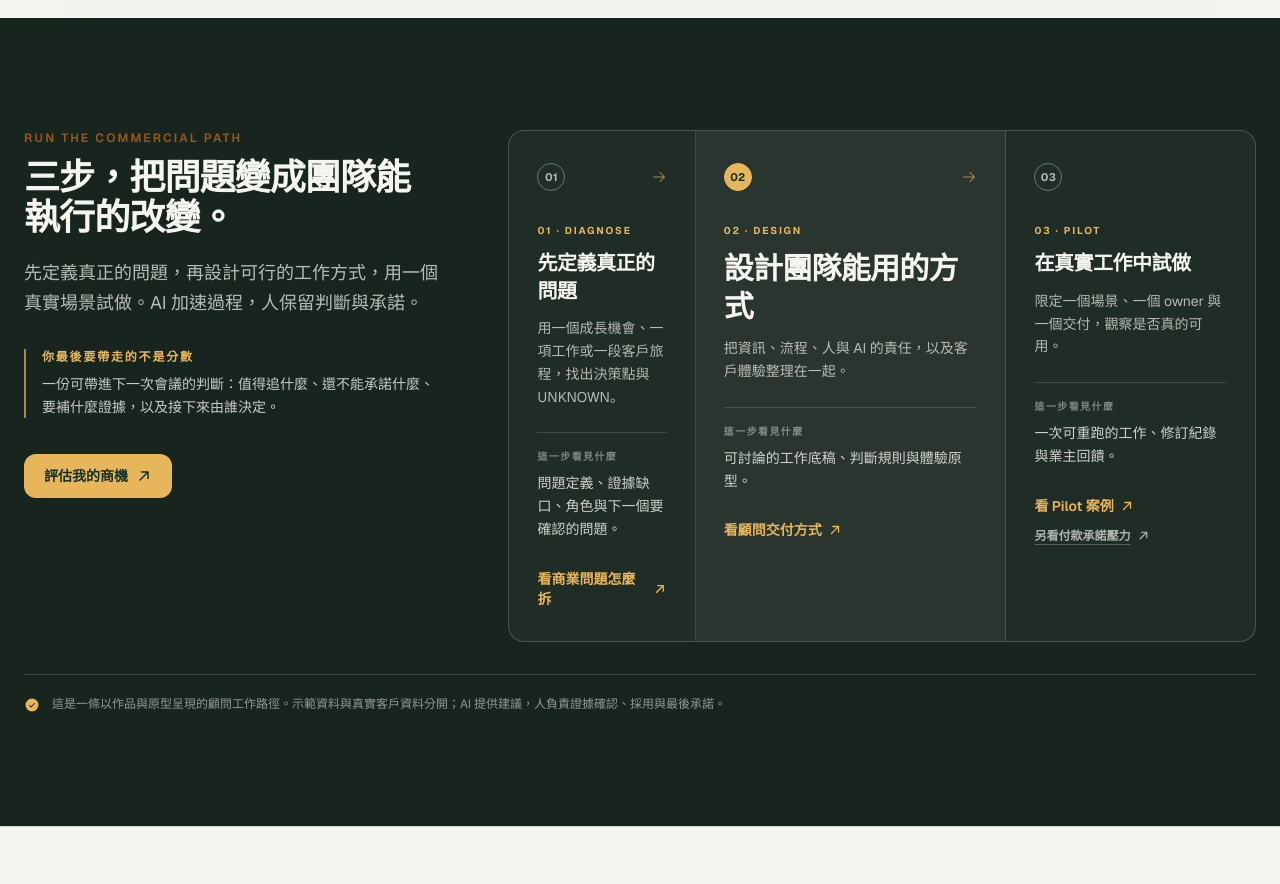
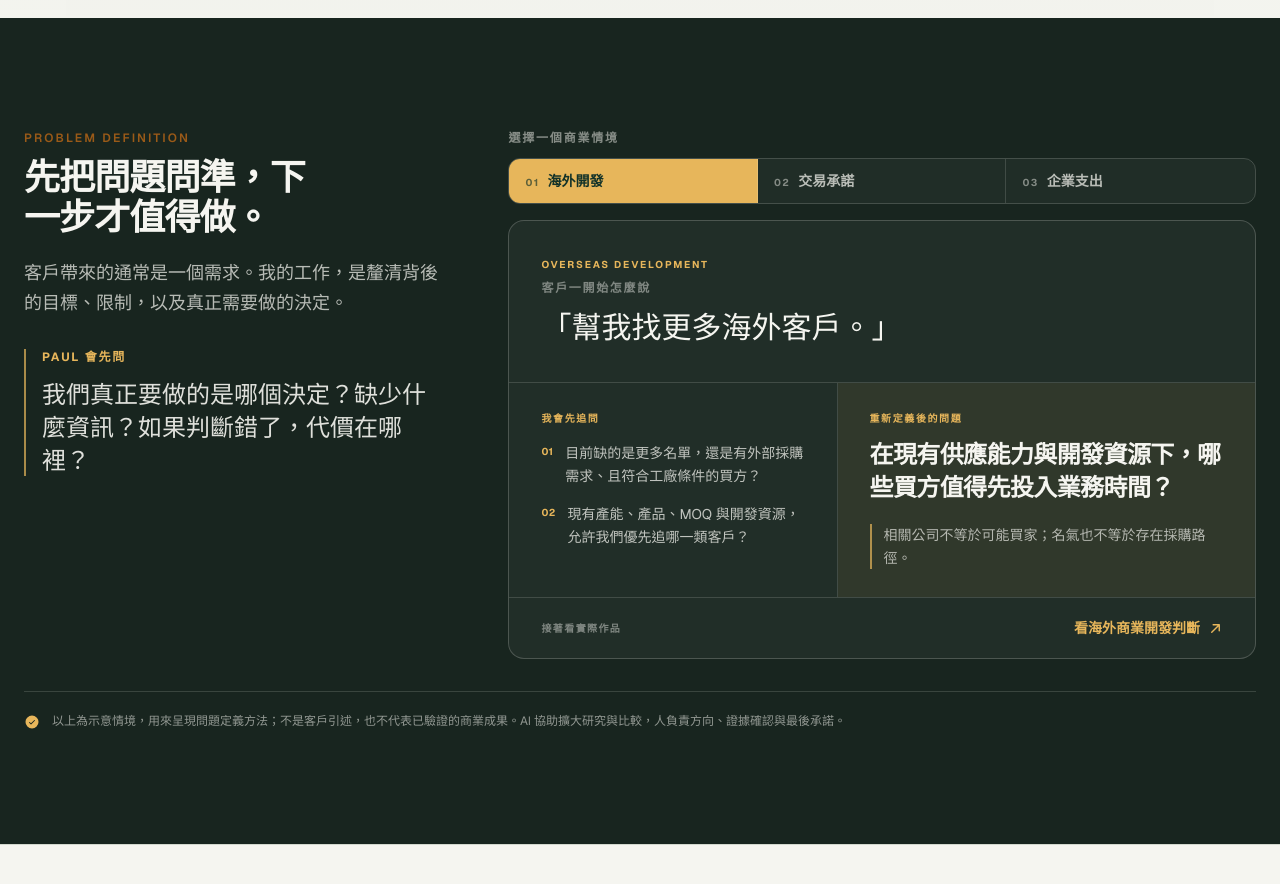
Before and after one commit to apchen1978/pauls-tradecraft, a React (Vite) app: page / in a window 1280 px wide. Shown: the part 3600-4484 px from the top of the page. Built offline with nearby package versions, Linux system fonts and the light colour scheme.

Commit message:
feat(site): showcase problem-definition judgment

```diff
--- a/src/components/ConnectedCase.jsx
+++ b/src/components/ConnectedCase.jsx
@@ -1,83 +1,107 @@
-import { ArrowRight, ArrowUpRight, CheckCircle } from "@phosphor-icons/react";
+import { useEffect, useState } from "react";
+import { ArrowUpRight, CheckCircle } from "@phosphor-icons/react";
 import { useLang } from "../i18n.jsx";
 
 export default function ConnectedCase() {
-  const { t } = useLang();
+  const { lang, t } = useLang();
   const content = t.connectedCase;
+  const [activeIndex, setActiveIndex] = useState(0);
+  const scenario = content.scenarios[activeIndex];
+
+  useEffect(() => {
+    setActiveIndex(0);
+  }, [lang]);
 
   return (
     <section id="connected-case" aria-labelledby="connected-case-heading" className="scroll-mt-24 border-b border-line bg-ink text-bone">
       <div className="mx-auto max-w-7xl px-4 py-20 md:px-6 md:py-28">
         <div className="grid gap-10 lg:grid-cols-[0.72fr_1.28fr] lg:gap-16">
-          <div className="max-w-xl">
+          <div className="max-w-xl lg:sticky lg:top-28 lg:self-start">
             <p className="eyebrow text-gold">{content.eyebrow}</p>
-            <h2 id="connected-case-heading" className="mt-3 text-3xl font-bold tracking-tight text-bone md:text-4xl">{content.headline}</h2>
+            <h2 id="connected-case-heading" className="mt-3 max-w-[12ch] text-3xl font-bold tracking-tight text-bone md:text-4xl">
+              {content.headline}
+            </h2>
             <p className="mt-5 text-base leading-relaxed text-bone/72 md:text-lg">{content.intro}</p>
 
             <div className="mt-8 border-l-2 border-gold/70 pl-4">
-              <p className="text-xs font-bold uppercase tracking-[0.15em] text-gold">{content.takeawayLabel}</p>
-              <p className="mt-2 text-sm leading-relaxed text-bone/80">{content.takeaway}</p>
+              <p className="text-xs font-bold uppercase tracking-[0.15em] text-gold">{content.framingLabel}</p>
+              <p
+                className="mt-3 max-w-[34ch] text-xl leading-snug text-bone/90 md:text-2xl"
+                style={{ fontFamily: 'Georgia, "Times New Roman", "Noto Serif TC", "PMingLiU", serif' }}
+              >
+                {content.framing}
+              </p>
+            </div>
           </div>
 
-            <a
-              href={content.assessHref}
-              target="_blank"
-              rel="noopener noreferrer"
-              className="mt-9 inline-flex items-center gap-2 rounded-field bg-gold px-5 py-3 text-sm font-bold text-pine transition-colors hover:bg-[#f2be61]"
+          <div className="min-w-0">
+            <p className="text-xs font-bold uppercase tracking-[0.15em] text-bone/50">{content.scenarioLabel}</p>
+            <div className="mt-3 grid grid-cols-1 overflow-hidden rounded-field border border-bone/20 sm:grid-cols-3" role="group" aria-label={content.scenarioLabel}>
+              {content.scenarios.map((item, index) => {
+                const isActive = activeIndex === index;
+                return (
+                  <button
+                    key={item.id}
+                    type="button"
+                    aria-pressed={isActive}
+                    onClick={() => setActiveIndex(index)}
+                    className={`border-b border-bone/15 px-4 py-3 text-left text-sm font-bold transition-colors last:border-b-0 sm:border-b-0 sm:border-r sm:last:border-r-0 ${
+                      isActive ? "bg-gold text-pine" : "bg-bone/[0.035] text-bone/72 hover:bg-bone/[0.08] hover:text-bone"
+                    }`}
                   >
-              {content.assessCta}
-              <ArrowUpRight size={16} weight="bold" aria-hidden="true" />
-            </a>
+                    <span className="mr-2 text-[10px] tracking-[0.14em] opacity-65">0{index + 1}</span>
+                    {item.tab}
+                  </button>
+                );
+              })}
             </div>
 
-          <ol className="grid gap-0 overflow-hidden rounded-card border border-bone/20 bg-bone/[0.035] md:grid-cols-12 md:divide-x md:divide-bone/15">
-            {content.steps.map((step, index) => (
-              <li
-                key={step.title}
-                className={`relative flex min-w-0 flex-col border-b border-bone/15 px-6 py-7 last:border-b-0 md:border-b-0 md:px-7 md:py-8 ${index === 0 ? "md:col-span-3" : index === 1 ? "bg-bone/[0.045] md:col-span-5" : "md:col-span-4"}`}
+            <article key={scenario.id} className="mt-4 overflow-hidden rounded-card border border-bone/20 bg-bone/[0.045]">
+              <div className="border-b border-bone/15 px-6 py-7 md:px-8 md:py-9">
+                <p className="text-[10px] font-bold uppercase tracking-[0.18em] text-gold">{scenario.eyebrow}</p>
+                <p className="mt-2 text-xs font-bold uppercase tracking-[0.14em] text-bone/45">{content.labels.request}</p>
+                <blockquote
+                  className="mt-3 max-w-[28ch] text-2xl leading-tight text-bone md:text-3xl"
+                  style={{ fontFamily: 'Georgia, "Times New Roman", "Noto Serif TC", "PMingLiU", serif' }}
                 >
-                <div className="flex items-center justify-between gap-3">
-                  <span className={`grid size-7 place-items-center rounded-full border text-[11px] font-bold tracking-wide ${index === 1 ? "border-gold bg-gold text-pine" : "border-bone/35 text-bone/70"}`}>
-                    {String(index + 1).padStart(2, "0")}
-                  </span>
-                  {index < content.steps.length - 1 && <ArrowRight size={16} className="hidden text-gold/70 md:block" aria-hidden="true" />}
+                  {scenario.request}
+                </blockquote>
               </div>
-                <p className="mt-8 text-[10px] font-bold uppercase tracking-[0.18em] text-gold">{step.eyebrow}</p>
-                <h3 className={`mt-3 font-bold tracking-tight text-bone ${index === 1 ? "text-2xl leading-tight md:text-3xl" : "text-xl leading-snug"}`}>{step.title}</h3>
-                <p className="mt-3 text-sm leading-relaxed text-bone/70">{step.question}</p>
-                <div className="mt-6 border-t border-bone/15 pt-4">
-                  <p className="text-[10px] font-bold uppercase tracking-[0.14em] text-bone/45">{content.outputLabel}</p>
-                  <p className="mt-2 text-sm leading-relaxed text-bone/82">{step.output}</p>
-                </div>
-                {step.handoff && (
-                  <div className="mt-5 border-l-2 border-gold/70 bg-gold/[0.06] py-3 pl-3 pr-2">
-                    <p className="text-[10px] font-bold uppercase tracking-[0.14em] text-gold">CDD → PROFIT TEST</p>
-                    <p className="mt-1.5 text-xs leading-relaxed text-bone/78">{step.handoff}</p>
-                  </div>
-                )}
-                <a
-                  href={step.href}
-                  target="_blank"
-                  rel="noopener noreferrer"
-                  className="mt-7 inline-flex items-center gap-1.5 text-sm font-semibold text-gold transition-colors hover:text-bone"
-                >
-                  {step.cta}
-                  <ArrowUpRight size={14} weight="bold" aria-hidden="true" />
-                </a>
-                {step.secondary && (
-                  <a
-                    href={step.secondary.href}
-                    target="_blank"
-                    rel="noopener noreferrer"
-                    className="mt-3 inline-flex items-center gap-1.5 text-xs font-semibold text-bone/68 underline decoration-bone/25 underline-offset-4 transition-colors hover:text-gold"
-                  >
-                    {step.secondary.cta}
-                    <ArrowUpRight size={13} weight="bold" aria-hidden="true" />
-                  </a>
-                )}
+
+              <div className="grid md:grid-cols-[0.88fr_1.12fr]">
+                <div className="border-b border-bone/15 px-6 py-7 md:border-b-0 md:border-r md:px-8">
+                  <p className="text-[10px] font-bold uppercase tracking-[0.16em] text-gold">{content.labels.questions}</p>
+                  <ol className="mt-4 space-y-4">
+                    {scenario.questions.map((question, index) => (
+                      <li key={question} className="flex gap-3 text-sm leading-relaxed text-bone/75">
+                        <span className="mt-0.5 text-[10px] font-bold tracking-wide text-gold">0{index + 1}</span>
+                        <span>{question}</span>
                       </li>
                     ))}
                   </ol>
+                </div>
+
+                <div className="bg-gold/[0.07] px-6 py-7 md:px-8">
+                  <p className="text-[10px] font-bold uppercase tracking-[0.16em] text-gold">{content.labels.reframed}</p>
+                  <h3 className="mt-3 text-xl font-bold leading-snug tracking-tight text-bone md:text-2xl">{scenario.reframed}</h3>
+                  <p className="mt-5 border-l-2 border-gold/70 pl-3 text-sm leading-relaxed text-bone/68">{scenario.insight}</p>
+                </div>
+              </div>
+
+              <div className="flex flex-col gap-4 border-t border-bone/15 px-6 py-5 sm:flex-row sm:items-center sm:justify-between md:px-8">
+                <p className="text-[10px] font-bold uppercase tracking-[0.14em] text-bone/45">{content.labels.next}</p>
+                <a
+                  href={scenario.href}
+                  target={scenario.href.startsWith("http") ? "_blank" : undefined}
+                  rel={scenario.href.startsWith("http") ? "noopener noreferrer" : undefined}
+                  className="inline-flex items-center gap-2 text-sm font-bold text-gold transition-colors hover:text-bone"
+                >
+                  {scenario.cta}
+                  <ArrowUpRight size={15} weight="bold" aria-hidden="true" />
+                </a>
+              </div>
+            </article>
+          </div>
         </div>
 
         <div className="mt-8 flex gap-3 border-t border-bone/15 pt-5 text-xs leading-relaxed text-bone/55">
--- a/src/i18n.jsx
+++ b/src/i18n.jsx
@@ -59,45 +59,63 @@ const dict = {
       ],
     },
     connectedCase: {
-      eyebrow: "RUN THE COMMERCIAL PATH",
-      headline: "三步，把問題變成團隊能執行的改變。",
-      intro: "先定義真正的問題，再設計可行的工作方式，用一個真實場景試做。AI 加速過程，人保留判斷與承諾。",
-      takeawayLabel: "你最後要帶走的不是分數",
-      takeaway: "一份可帶進下一次會議的判斷：值得追什麼、還不能承諾什麼、要補什麼證據，以及接下來由誰決定。",
-      outputLabel: "這一步看見什麼",
-      assessCta: "評估我的商機",
-      assessHref: "https://apchen1978.github.io/commercial-decision-desk/#mode-blank",
-      steps: [
+      eyebrow: "PROBLEM DEFINITION",
+      headline: "先把問題問準，下一步才值得做。",
+      intro: "客戶帶來的通常是一個需求。我的工作，是釐清背後的目標、限制，以及真正需要做的決定。",
+      framingLabel: "PAUL 會先問",
+      framing: "我們真正要做的是哪個決定？缺少什麼資訊？如果判斷錯了，代價在哪裡？",
+      scenarioLabel: "選擇一個商業情境",
+      labels: {
+        request: "客戶一開始怎麼說",
+        questions: "我會先追問",
+        reframed: "重新定義後的問題",
+        next: "接著看實際作品",
+      },
+      scenarios: [
         {
-          eyebrow: "01 · DIAGNOSE",
-          title: "先定義真正的問題",
-          question: "用一個成長機會、一項工作或一段客戶旅程，找出決策點與 UNKNOWN。",
-          output: "問題定義、證據缺口、角色與下一個要確認的問題。",
-          cta: "看商業問題怎麼拆",
-          href: "#capabilities",
+          id: "overseas",
+          tab: "海外開發",
+          eyebrow: "OVERSEAS DEVELOPMENT",
+          request: "「幫我找更多海外客戶。」",
+          questions: [
+            "目前缺的是更多名單，還是有外部採購需求、且符合工廠條件的買方？",
+            "現有產能、產品、MOQ 與開發資源，允許我們優先追哪一類客戶？",
+          ],
+          reframed: "在現有供應能力與開發資源下，哪些買方值得先投入業務時間？",
+          insight: "相關公司不等於可能買家；名氣也不等於存在採購路徑。",
+          cta: "看海外商業開發判斷",
+          href: "#global-business-development",
         },
         {
-          eyebrow: "02 · DESIGN",
-          title: "設計團隊能用的方式",
-          question: "把資訊、流程、人與 AI 的責任，以及客戶體驗整理在一起。",
-          output: "可討論的工作底稿、判斷規則與體驗原型。",
-          cta: "看顧問交付方式",
-          href: "#capabilities",
+          id: "deal",
+          tab: "交易承諾",
+          eyebrow: "DEAL COMMITMENT",
+          request: "「這張訂單毛利很好，可以接吧？」",
+          questions: [
+            "付款何時進來？工廠何時要付款？",
+            "交付、驗收與違約責任由誰控制？",
+          ],
+          reframed: "在收款、交付與責任條件尚未確認前，哪些承諾可以做，哪些必須等？",
+          insight: "表面毛利不會自動消除現金、交付與證據風險。",
+          cta: "看商務決策工作台",
+          href: "https://apchen1978.github.io/commercial-decision-desk/#mode-sample",
         },
         {
-          eyebrow: "03 · PILOT",
-          title: "在真實工作中試做",
-          question: "限定一個場景、一個 owner 與一個交付，觀察是否真的可用。",
-          output: "一次可重跑的工作、修訂紀錄與業主回饋。",
-          cta: "看 Pilot 案例",
-          href: "#tracker",
-          secondary: {
-            cta: "另看付款承諾壓力",
-            href: "https://apchen1978.github.io/payment-concentration-demo/",
-          },
+          id: "spending",
+          tab: "企業支出",
+          eyebrow: "BUSINESS SPENDING",
+          request: "「公司花了這麼多錢，怎麼沒有感覺更有效？」",
+          questions: [
+            "這筆支出原本要改善哪個營運問題？",
+            "效益何時出現、現金能否承受，還缺哪些文件與事實？",
+          ],
+          reframed: "這筆支出要解決哪個營運問題，又需要哪些事實才能判斷是否值得？",
+          insight: "花錢、產生費用與得到效益，可能發生在不同時間。",
+          cta: "看企業支出決策啟發",
+          href: "https://apchen1978.github.io/sme-business-spending-insight-demo/",
         },
       ],
-      boundary: "這是一條以作品與原型呈現的顧問工作路徑。示範資料與真實客戶資料分開；AI 提供建議，人負責證據確認、採用與最後承諾。",
+      boundary: "以上為示意情境，用來呈現問題定義方法；不是客戶引述，也不代表已驗證的商業成果。AI 協助擴大研究與比較，人負責方向、證據確認與最後承諾。",
     },
     works: {
       eyebrow: "Selected Works",
@@ -442,45 +460,63 @@ const dict = {
       ],
     },
     connectedCase: {
-      eyebrow: "RUN THE COMMERCIAL PATH",
-      headline: "Three steps to turn a problem into change the team can execute.",
-      intro: "Define the real problem, design a workable approach, and test it in one real setting. AI accelerates the work; people keep judgment and commitment.",
-      takeawayLabel: "WHAT YOU SHOULD LEAVE WITH",
-      takeaway: "Not a score: a working basis for the next meeting — what to pursue, what cannot yet be committed, evidence to obtain, and who still decides.",
-      outputLabel: "WHAT THIS STEP REVEALS",
-      assessCta: "Assess my opportunity",
-      assessHref: "https://apchen1978.github.io/commercial-decision-desk/#mode-blank",
-      steps: [
+      eyebrow: "PROBLEM DEFINITION",
+      headline: "Ask the right question before deciding the next move.",
+      intro: "Clients usually arrive with a request. My work is to clarify the objective, constraints, and decision underneath it.",
+      framingLabel: "PAUL ASKS FIRST",
+      framing: "What decision are we actually making? What information is missing? What would it cost to be wrong?",
+      scenarioLabel: "Choose a commercial situation",
+      labels: {
+        request: "What the client first says",
+        questions: "What I ask first",
+        reframed: "The question after reframing",
+        next: "Explore the working example",
+      },
+      scenarios: [
         {
-          eyebrow: "01 · DIAGNOSE",
-          title: "Define the real problem",
-          question: "Use a growth opportunity, repeated task, or customer journey to locate the decision point and UNKNOWNs.",
-          output: "Problem definition, evidence gaps, roles, and the next questions to confirm.",
-          cta: "See problem framing",
-          href: "#capabilities",
+          id: "overseas",
+          tab: "Overseas growth",
+          eyebrow: "OVERSEAS DEVELOPMENT",
+          request: "“Find us more overseas customers.”",
+          questions: [
+            "Do we need more names, or buyers with an external acquisition path that fits the supplier?",
+            "Which buyer type fits the current capacity, product, MOQ, and development resources?",
+          ],
+          reframed: "Given the supplier reality and available development resources, which buyers deserve sales time first?",
+          insight: "A relevant company is not automatically a potential buyer; prestige is not a procurement path.",
+          cta: "See business-development judgment",
+          href: "#global-business-development",
         },
         {
-          eyebrow: "02 · DESIGN",
-          title: "Design a way the team can use",
-          question: "Bring information, workflow, human and AI responsibilities, and customer experience into one design.",
-          output: "A working brief, decision rules, and an experience prototype to discuss.",
-          cta: "See the consulting delivery",
-          href: "#capabilities",
+          id: "deal",
+          tab: "Deal commitment",
+          eyebrow: "DEAL COMMITMENT",
+          request: "“The margin looks strong. Can we take the order?”",
+          questions: [
+            "When does the customer pay, and when must the factory be paid?",
+            "Who controls delivery, acceptance, and remedy obligations?",
+          ],
+          reframed: "Before payment, delivery, and responsibility are confirmed, what can we commit to—and what must wait?",
+          insight: "Headline margin does not remove cash, delivery, or evidence risk.",
+          cta: "See the Commercial Decision Desk",
+          href: "https://apchen1978.github.io/commercial-decision-desk/#mode-sample",
         },
         {
-          eyebrow: "03 · PILOT",
-          title: "Test it in real work",
-          question: "Limit the work to one setting, one owner, and one deliverable, then see whether it is truly usable.",
-          output: "A repeatable task, revision record, and owner feedback.",
-          cta: "See the Pilot case",
-          href: "#tracker",
-          secondary: {
-            cta: "Also inspect payment pressure",
-            href: "https://apchen1978.github.io/payment-concentration-demo/",
-          },
+          id: "spending",
+          tab: "Business spending",
+          eyebrow: "BUSINESS SPENDING",
+          request: "“We spent a lot. Why does the business not feel more effective?”",
+          questions: [
+            "What operating problem was this spending meant to improve?",
+            "When should the benefit appear, can cash carry it, and which facts or documents are missing?",
+          ],
+          reframed: "What operating problem should this spending solve, and what facts are needed before deciding whether it is worthwhile?",
+          insight: "Cash outflow, expense recognition, and business benefit may happen at different times.",
+          cta: "See Business Spending Insight",
+          href: "https://apchen1978.github.io/sme-business-spending-insight-demo/",
         },
       ],
-      boundary: "This is a consulting path shown through work and prototypes. Demonstration data stays separate from live customer data; AI suggests, while people confirm evidence, adoption, and commitment.",
+      boundary: "These illustrative situations demonstrate a problem-definition method. They are not client quotations or validated business outcomes. AI expands research and comparison; people retain direction, evidence confirmation, and final commitment.",
     },
     works: {
       eyebrow: "Selected Works",
```
Lines whose indentation alone changed are shown as unchanged.
